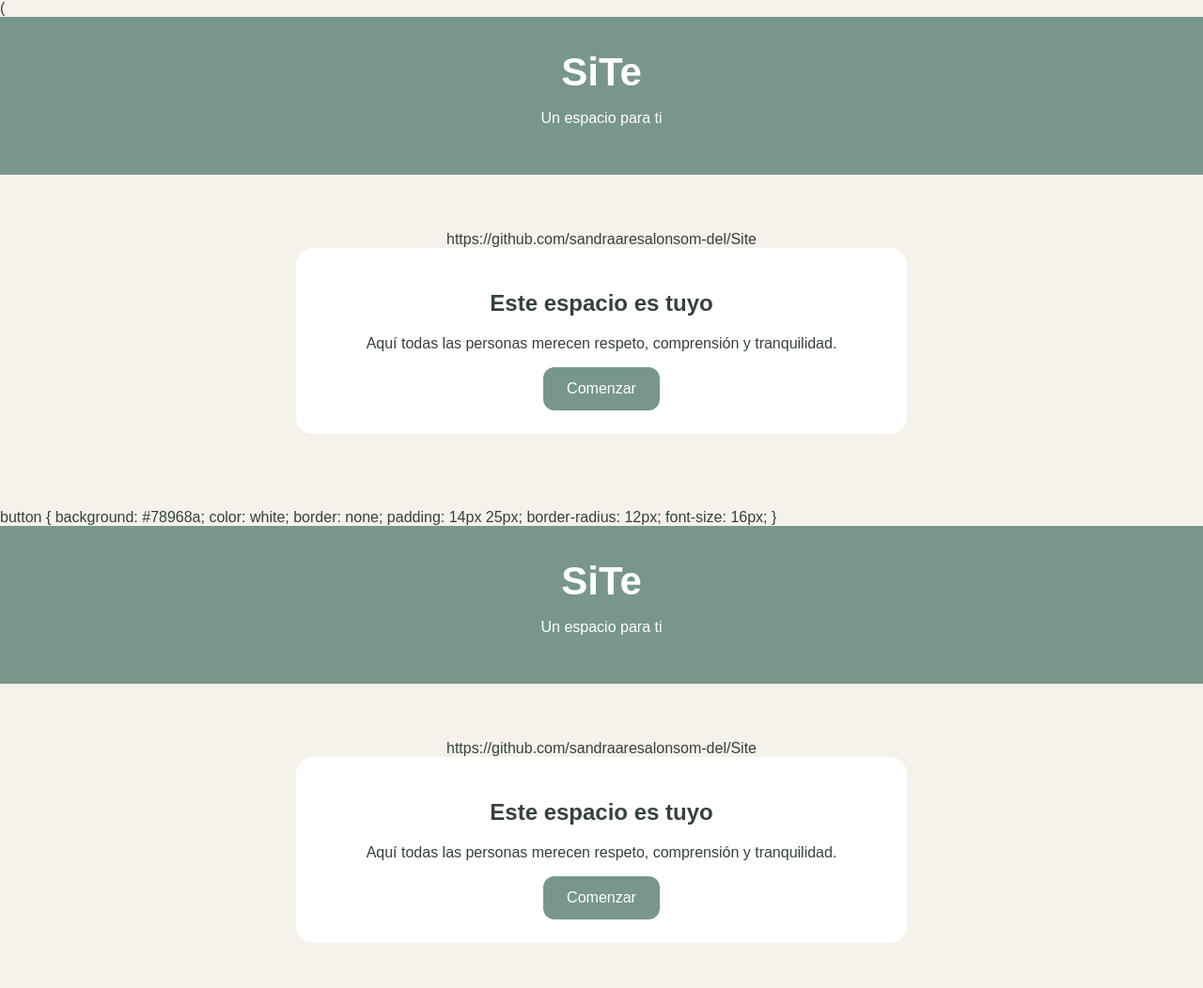
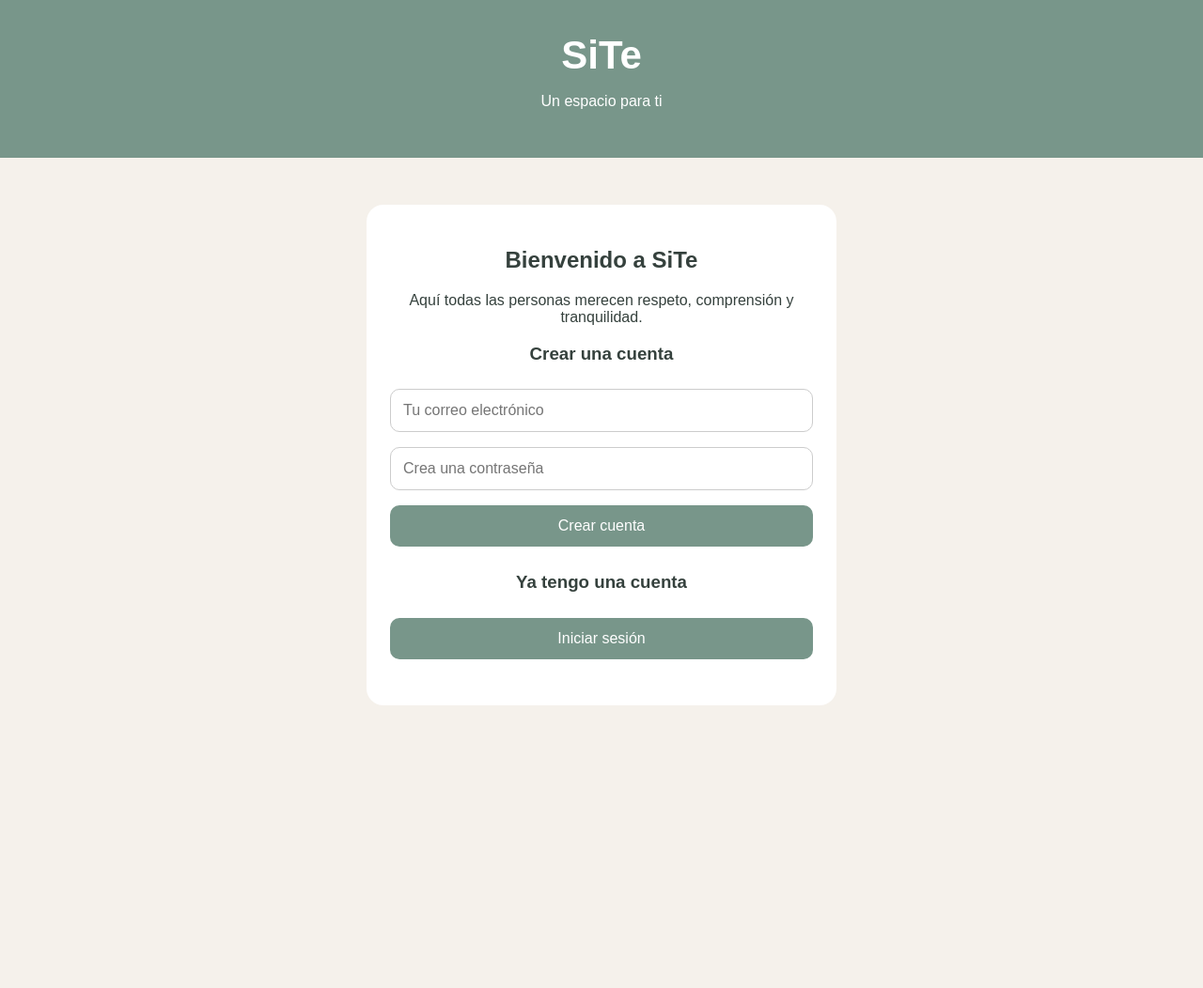
Before and after one commit to sandraaresalonsom-del/Site, a plain HTML site: page index.html in a window 1280 px wide. Shown: the whole page at 94% size. After the commit the page ends 801 px from the top, so only its background shows below. Drawn offline with nearby package versions, Linux system fonts and the light colour scheme.

Commit message:
Update index.html

```diff
--- a/index.html
+++ b/index.html
@@ -1,4 +1,4 @@
-(<!DOCTYPE html>
+<!DOCTYPE html>
 
 <html lang="es">
 
@@ -36,23 +36,15 @@
 
 }
 
-    h1 {
-
-      font-size: 42px;
-
-      margin: 0;
-
-    }
+h1 { font-size: 42px; margin: 0; }
 
 main {
 
-      max-width: 650px;
+  max-width: 500px;
 
-      margin: 35px auto;
+  margin: 30px auto;
 
-      padding: 25px;
-
-      text-align: center;
+  padding: 20px;
 
 }
 
@@ -64,9 +56,27 @@
 
   border-radius: 18px;
 
-      margin-bottom: 20px;
+  text-align: center;
 
 }
+
+input, button {
+
+  width: 100%;
+
+  box-sizing: border-box;
+
+  padding: 13px;
+
+  margin: 8px 0;
+
+  border-radius: 10px;
+
+  font-size: 16px;
+
+}
+
+input { border: 1px solid #ccc; }
 
 button {
 
@@ -76,13 +86,9 @@
 
   border: none;
 
-      padding: 14px 25px;
+}
 
-      border-radius: 12px;
-
-      font-size: 16px;
-
-    }
+#mensaje { margin-top: 15px; }
 
 </style>
 
@@ -100,94 +106,30 @@
 
 <main>
 
-  https://github.com/sandraaresalonsom-del/Site
   <div class="panel">
 
-    <h2>Este espacio es tuyo</h2>
+    <h2>Bienvenido a SiTe</h2>
 
     <p>Aquí todas las personas merecen respeto, comprensión y tranquilidad.</p>
 
-<button onclick="window.location.href='registro.html'">Comenzar</button>
+    <h3>Crear una cuenta</h3>
 
-<div id="espacio-escritura" style="display:none; margin-top:20px;">
+    <input id="email" type="email" placeholder="Tu correo electrónico">
 
-  <h3>Te escuchamos</h3>
+    <input id="password" type="password" placeholder="Crea una contraseña">
 
-  <p>Escribe lo que quieras compartir contigo mismo.</p>
+    <button onclick="registrar()">Crear cuenta</button>
 
-  <textarea
+    <h3>Ya tengo una cuenta</h3>
 
-    placeholder="Este espacio es para ti..."
+    <button onclick="entrar()">Iniciar sesión</button>
 
-    rows="6"
+    <p id="mensaje"></p>
 
-    style="width:100%; padding:12px; border-radius:10px; box-sizing:border-box;">
-
-  </textarea>
-
-</div>  </const SUPABASE_KEY = sb_publishable_XkVfHTjGqGwLXL_SQS-isQ_FX5jSP4Rdiv>
+  </div>
 
 </main>
-button {
 
-      background: #78968a;
-
-      color: white;
-
-      border: none;
-
-      padding: 14px 25px;
-
-      border-radius: 12px;
-
-      font-size: 16px;
-
-    }
-
-  </style>
-
-</head>
-
-<body>
-
-<header>
-
-  <h1>SiTe</h1>
-
-  <p>Un espacio para ti</p>
-
-</header>
-
-<main>
-
-  https://github.com/sandraaresalonsom-del/Site
-  <div class="panel">
-
-    <h2>Este espacio es tuyo</h2>
-
-    <p>Aquí todas las personas merecen respeto, comprensión y tranquilidad.</p>
-
-<button onclick="window.location.href='registro.html'">Comenzar</button>
-
-<div id="espacio-escritura" style="display:none; margin-top:20px;">
-
-  <h3>Te escuchamos</h3>
-
-  <p>Escribe lo que quieras compartir contigo mismo.</p>
-
-  <textarea
-
-    placeholder="Este espacio es para ti..."
-
-    rows="6"
-
-    style="width:100%; padding:12px; border-radius:10px; box-sizing:border-box;">
-
-  </textarea>
-
-</div>  </const SUPABASE_KEY = sb_publishable_XkVfHTjGqGwLXL_SQS-isQ_FX5jSP4Rdiv>
-
-</main>
 <script src="https://cdn.jsdelivr.net/npm/@supabase/supabase-js@2"></script>
 
 <script>
@@ -195,6 +137,11 @@ button {
 const SUPABASE_URL = "https://yayccluspgbxltlpfmzn.supabase.co";
 
 const SUPABASE_KEY = "sb_publishable_XkVfHTjGqGwLXL_SQS-isQ_FX5jSP4R";
+
+  const password = document.getElementById("password").value;
+
+  const { error } = await supabaseClient.auth.signUp({
+";
 
 const supabaseClient = supabase.createClient(
 
@@ -204,6 +151,46 @@ const supabaseClient = supabase.createClient(
 
 );
 
+async function registrar() {
+
+  const email = document.getElementById("email").value;
+
+  const password = document.getElementById("password").value;
+
+  const { error } = await supabaseClient.auth.signUp({
+
+    email,
+
+    password
+
+  });
+
+  document.getElementById("mensaje").textContent =
+
+    error ? error.message : "Revisa tu correo para confirmar la cuenta.";
+
+}
+
+async function entrar() {
+
+  const email = document.getElementById("email").value;
+
+  const password = document.getElementById("password").value;
+
+  const { error } = await supabaseClient.auth.signInWithPassword({
+
+    email,
+
+    password
+
+  });
+
+  document.getElementById("mensaje").textContent =
+
+    error ? error.message : "Has iniciado sesión correctamente.";
+
+}
+
 </script>
 
 </body>
```
Lines whose indentation alone changed are shown as unchanged.
